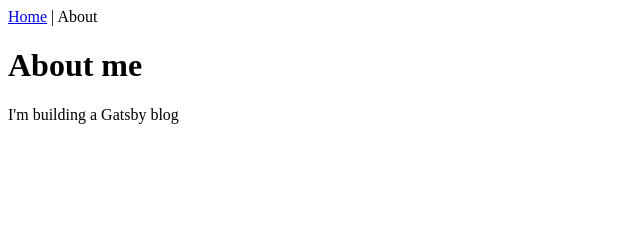
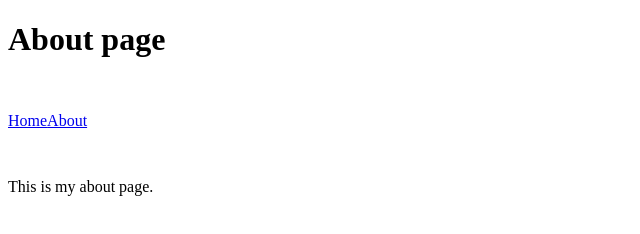
Before and after one commit to crs1138/my-cool-blog, a Gatsby site: page /about in a window 1280 px wide. Shown: the whole page, without its empty margins (0-640 px from the left). Built offline with nearby package versions, Linux system fonts and the light colour scheme; Gatsby itself is replaced by a stand-in of ours.

Commit message:
🌟 Add Layout component

```diff
--- /dev/null
+++ b/src/components/Layout/Layout.js
@@ -0,0 +1,13 @@
+import React from 'react';
+import Navbar from '../Navbar/Navbar';
+
+const Layout = ({ children, pageTitle }) => (
+    <main>
+      <title>{ pageTitle }</title>
+      <h1>{ pageTitle }</h1>
+      <Navbar />
+      { children }
+    </main>
+);
+
+export default Layout;
--- /dev/null
+++ b/src/components/Layout/Layout.module.css
@@ -0,0 +1,3 @@
+.container {
+    background-color: #ececec;
+}
--- a/src/pages/about.js
+++ b/src/pages/about.js
@@ -1,19 +1,11 @@
 import * as React from 'react';
-import { Link } from 'gatsby';
+import Layout from '../components/Layout/Layout';
 
 const AboutPage = () => {
     return (
-        <main>
-            <title>About</title>
-            <nav>
-                <Link to='/'>
-                    Home
-                </Link>
-                &nbsp;| About
-            </nav>
-            <h1>About me</h1>
-            <p>I'm building a Gatsby blog</p>
-        </main>
+        <Layout pageTitle='About page'>
+            <p>This is my about page.</p>
+        </Layout>
     );
 };
 
```
